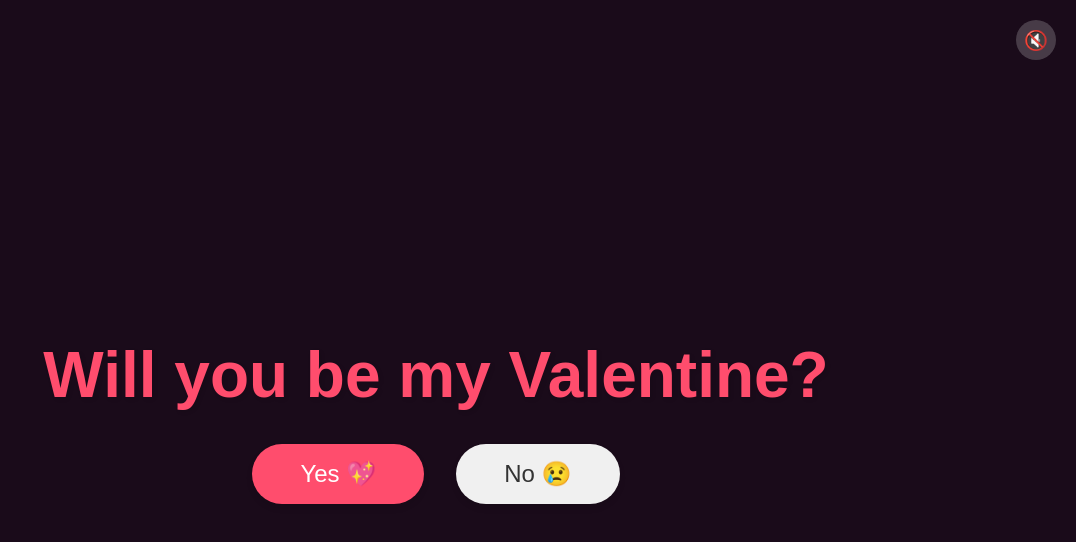
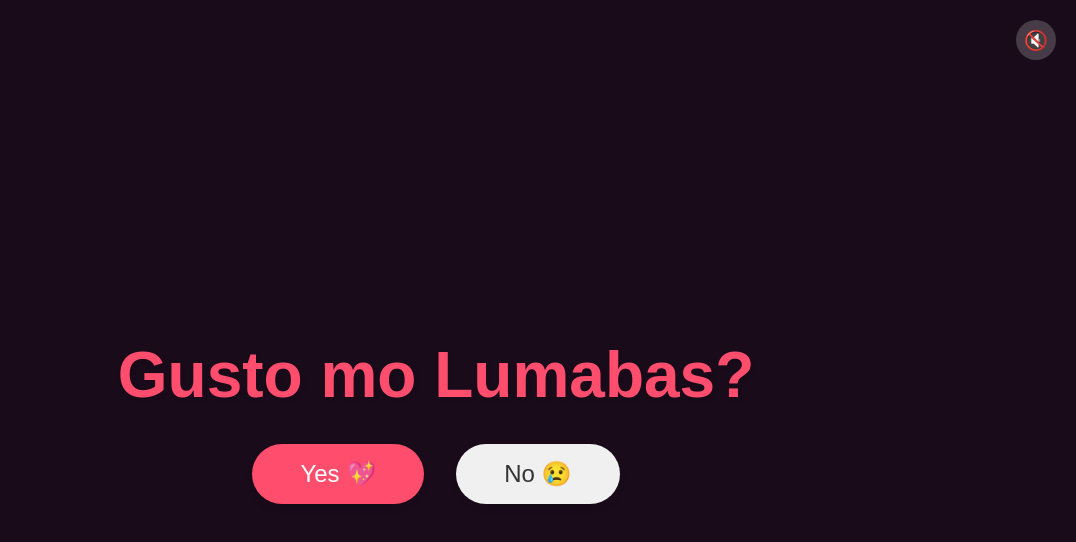
Before and after one commit to Nidooks15/Valentines, a React (Vite) app: page / in a window 1280 px wide. Shown: the top 542 px of the page, without its empty margins (204-1280 px from the left). Built offline with nearby package versions, Linux system fonts and the light colour scheme; no server answers.

Commit message:
Update overlay text messages

```diff
--- a/src/components/Overlay.jsx
+++ b/src/components/Overlay.jsx
@@ -106,7 +106,7 @@ const Overlay = () => {
             padding: '1rem',
             animation: 'pulse 2s infinite'
         }}>
-            I love you babe, date tayo mamaya kasama si nido ! ❤️
+            Tara kape tayo? ! ❤️
         </h1>
         <p style={{ fontSize: '1.5rem', marginTop: '1rem', color: 'white' }}>Happy Valentine's Day!</p>
       </div>
@@ -153,7 +153,7 @@ const Overlay = () => {
         textShadow: '2px 2px 4px rgba(0,0,0,0.1)',
         padding: '0 1rem'
       }}>
-        Will you be my Valentine?
+        Gusto mo Lumabas?
       </h1>
       <div style={{ display: 'flex', gap: '2rem', pointerEvents: 'auto', flexWrap: 'wrap', justifyContent: 'center' }}>
         <motion.button
```
